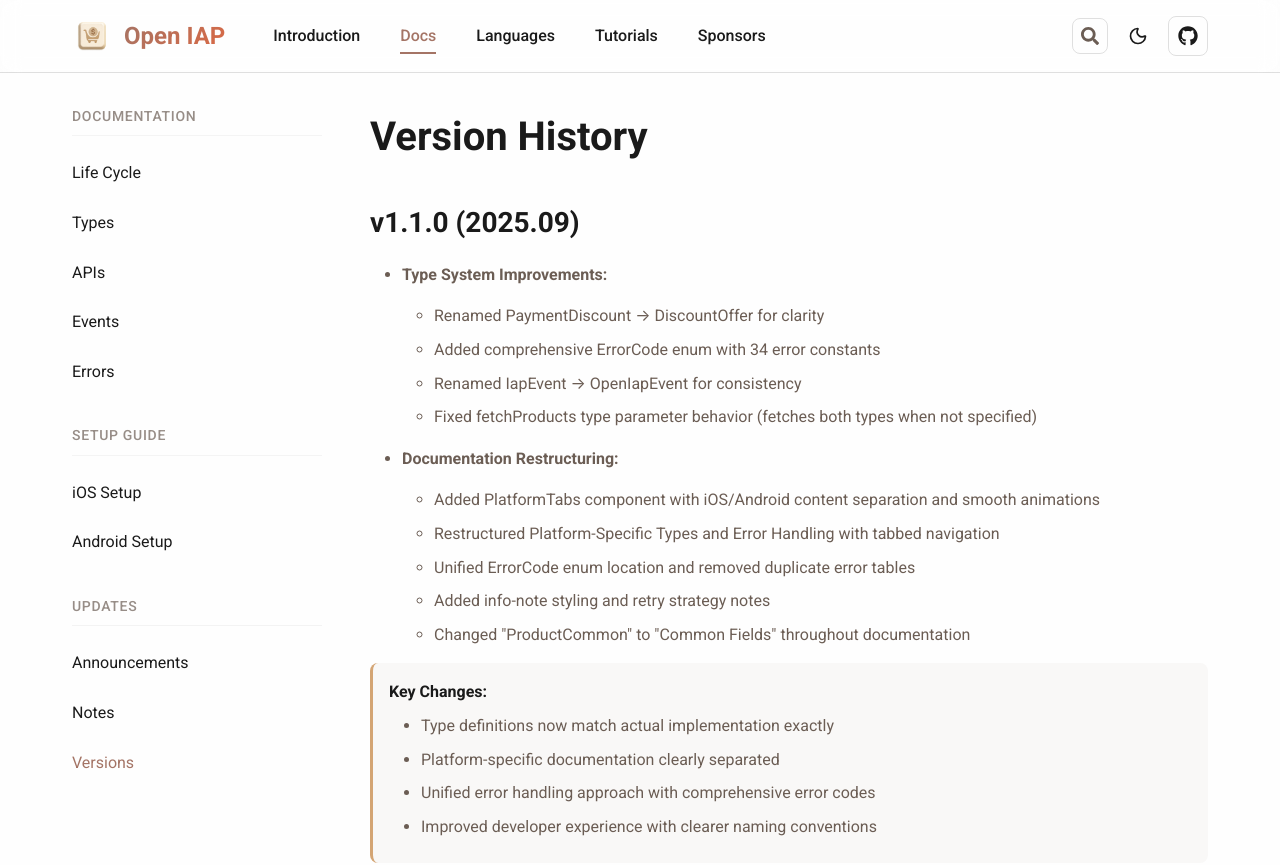
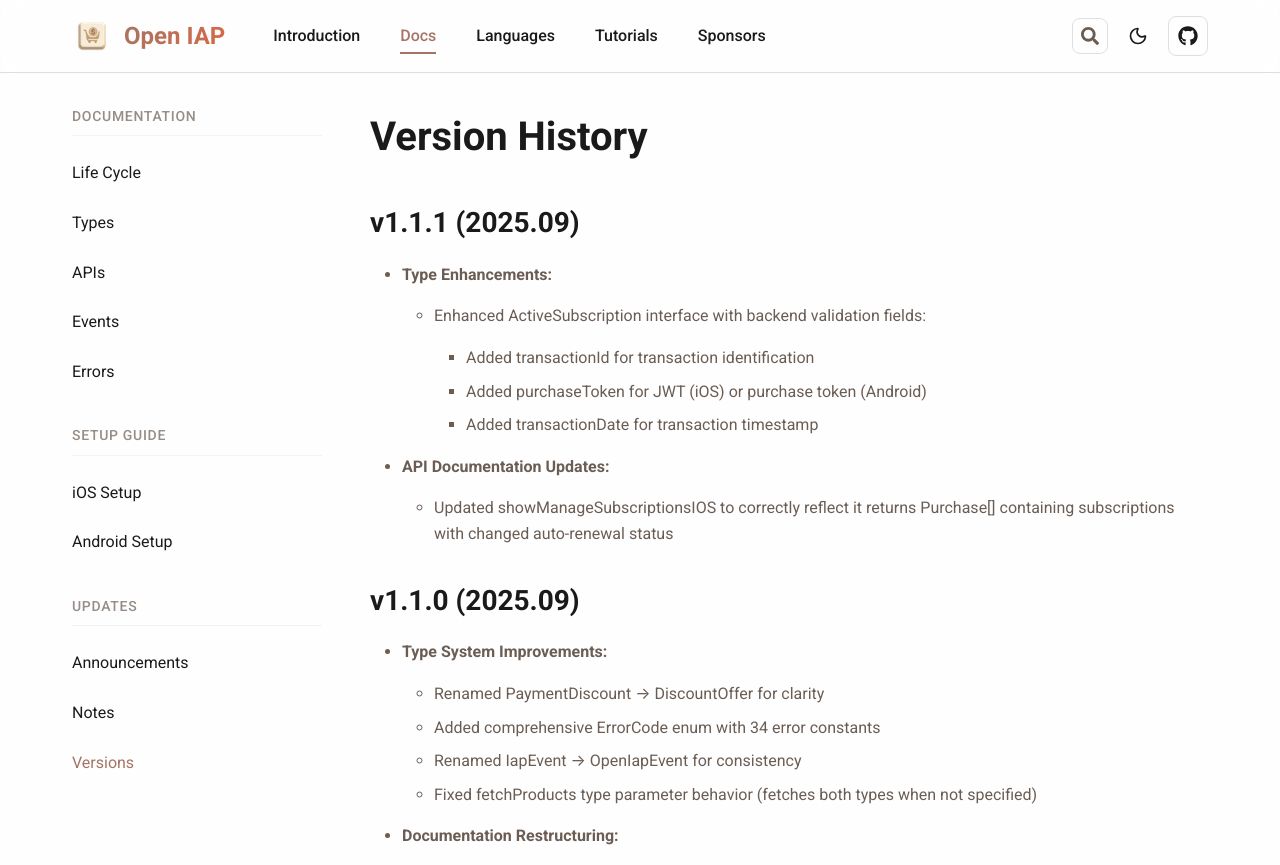
Before and after one commit to hyodotdev/openiap, a React (Vite) app: page /docs/versions in a window 1280 px wide. Shown: the top 865 px of the page. Built offline with nearby package versions, Linux system fonts and the light colour scheme.

Commit message:
feat: enh ActiveSubscription fields & showManageSubscriptionsIOS

```diff
--- a/src/pages/docs/apis.tsx
+++ b/src/pages/docs/apis.tsx
@@ -334,6 +334,9 @@ type ActiveSubscription {
   environmentIOS: String?          # iOS only: "Sandbox" | "Production"
   willExpireSoon: Boolean?         # True if expiring within 7 days
   daysUntilExpirationIOS: Number?  # iOS only
+  transactionId: String!           # Transaction identifier for backend validation
+  purchaseToken: String?           # JWT token (iOS) or purchase token (Android) for backend validation
+  transactionDate: Number!         # Transaction timestamp
 }`}</CodeBlock>
         <p className="type-link">
           See:{' '}
@@ -647,7 +650,7 @@ currentEntitlementIOS(skus: [String!]?): Future`}</CodeBlock>
                 </AnchorLink>
                 <p>Get latest transaction for a product (iOS 15+).</p>
                 <CodeBlock language="graphql">{`"""
-Returns: Transaction?
+Returns: Purchase?
 """
 latestTransactionIOS(sku: String!): Future`}</CodeBlock>
                 <p>
@@ -658,14 +661,20 @@ latestTransactionIOS(sku: String!): Future`}</CodeBlock>
                 <AnchorLink id="show-manage-subscriptions-ios" level="h4">
                   showManageSubscriptionsIOS
                 </AnchorLink>
-                <p>Show subscription management UI (iOS 15+).</p>
+                <p>
+                  Show subscription management UI and detect status changes (iOS
+                  15+).
+                </p>
                 <CodeBlock language="graphql">{`"""
-Returns: Void
+Returns: [Purchase!]
 """
 showManageSubscriptionsIOS(): Future`}</CodeBlock>
                 <p>
-                  Opens the native subscription management interface. Requires
-                  iOS 15+.
+                  Opens the native subscription management interface and returns
+                  an array of purchases for subscriptions whose auto-renewal
+                  status changed. Each returned purchase includes transaction
+                  details and renewal information. Returns an empty array if no
+                  changes were made. Requires iOS 15+.
                 </p>
 
                 <AnchorLink id="begin-refund-request-ios" level="h4">
--- a/src/pages/docs/versions.tsx
+++ b/src/pages/docs/versions.tsx
@@ -7,6 +7,41 @@ function Versions() {
   return (
     <div className="doc-page">
       <h1>Version History</h1>
+
+      <section>
+        <AnchorLink id="v1-1-1" level="h2">
+          v1.1.1 (2025.09)
+        </AnchorLink>
+        <ul>
+          <li>
+            <strong>Type Enhancements:</strong>
+            <ul>
+              <li>
+                Enhanced ActiveSubscription interface with backend validation
+                fields:
+                <ul>
+                  <li>Added transactionId for transaction identification</li>
+                  <li>
+                    Added purchaseToken for JWT (iOS) or purchase token
+                    (Android)
+                  </li>
+                  <li>Added transactionDate for transaction timestamp</li>
+                </ul>
+              </li>
+            </ul>
+          </li>
+          <li>
+            <strong>API Documentation Updates:</strong>
+            <ul>
+              <li>
+                Updated showManageSubscriptionsIOS to correctly reflect it
+                returns Purchase[] containing subscriptions with changed
+                auto-renewal status
+              </li>
+            </ul>
+          </li>
+        </ul>
+      </section>
 
       <section>
         <AnchorLink id="v1-1-0" level="h2">
```
Also changed, not shown: 1 other file (tests, documents, lock files or other folders).
